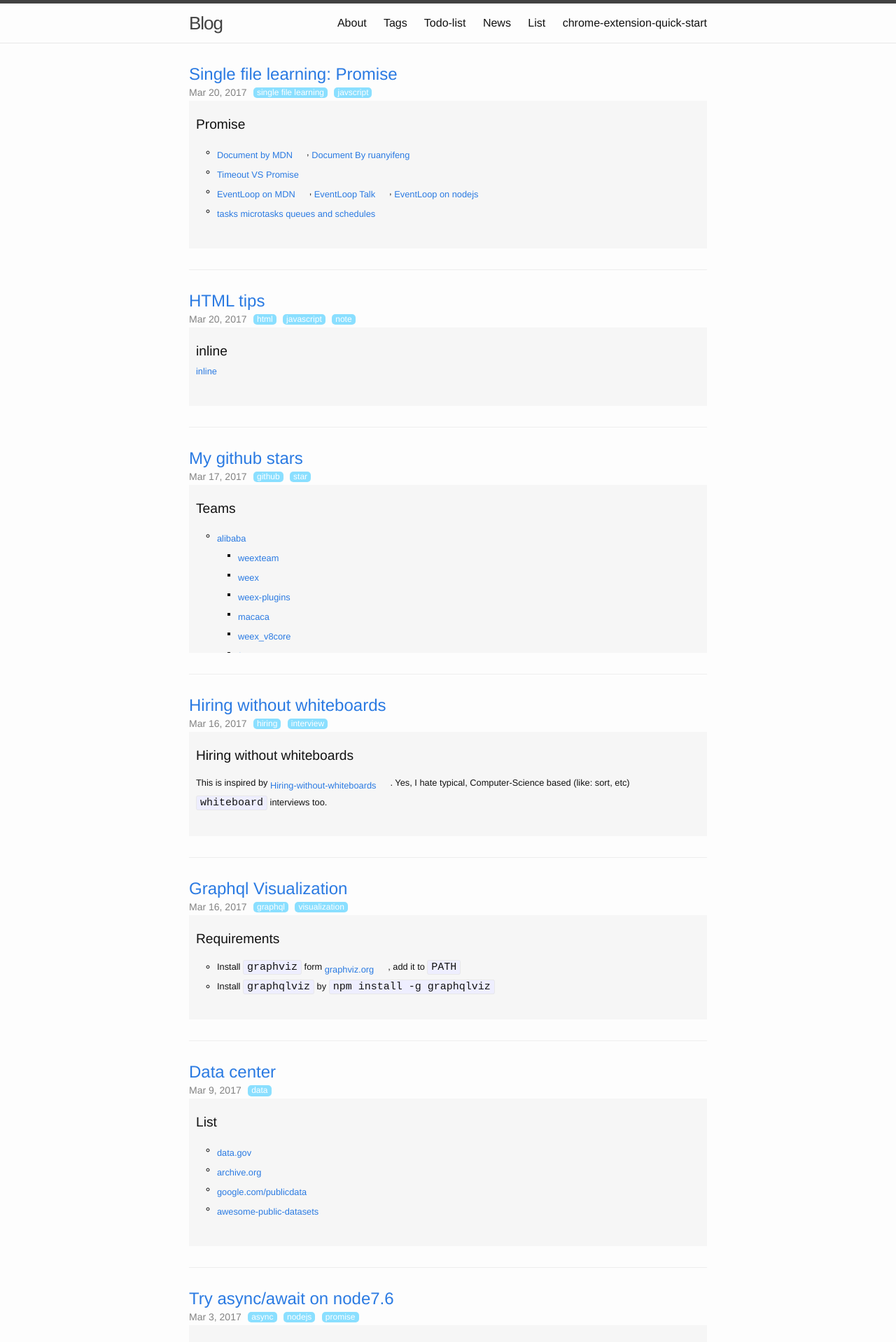
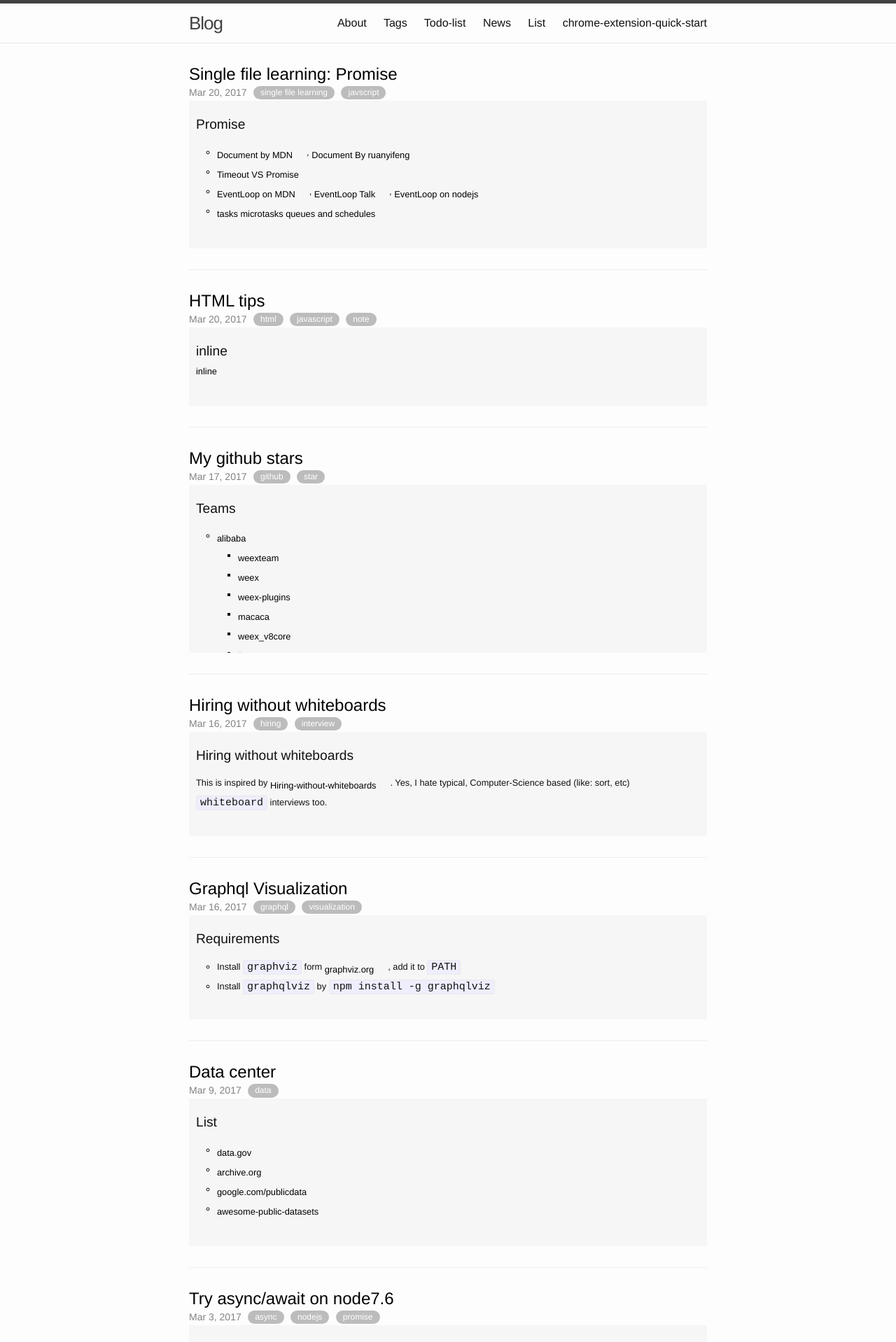
Before and after one commit to zhoukekestar/notes, a Jekyll site: the page built from index.html, in a window 1280 px wide. Shown: the top 1918 px of the page at 70% size. Built offline with Jekyll 4.4.1, drawn with Linux system fonts in a browser that asks for light colours.

Commit message:
update blog style

```diff
--- a/css/main.scss
+++ b/css/main.scss
@@ -14,7 +14,7 @@ $spacing-unit:     30px;
 
 $text-color:       #111;
 $background-color: #fdfdfd;
-$brand-color:      #2a7ae2;
+$brand-color:      #000;
 
 $grey-color:       #828282;
 $grey-color-light: lighten($grey-color, 40%);
@@ -40,14 +40,13 @@ $on-laptop:        800px;
 
 
 .post-tag {
-  background: #8adfff;
+  background: #bcbcbd;
   color: #fff;
   font-size: 12px;
-  border-radius: 5px;
+  border-radius: 21px;
   margin-left: 5px;
   margin-right: 0;
-  padding: 1px 5px;
-
+  padding: 3px 10px;
   line-height: 1.1em;
   text-decoration: none;
   vertical-align: middle;
@@ -58,6 +57,6 @@ a.post-tag:visited {
 }
 a.post-tag:hover {
   color: #fff;
-  background: #2abcf3;
+  background: #828282;
   text-decoration: none;
 }
```
